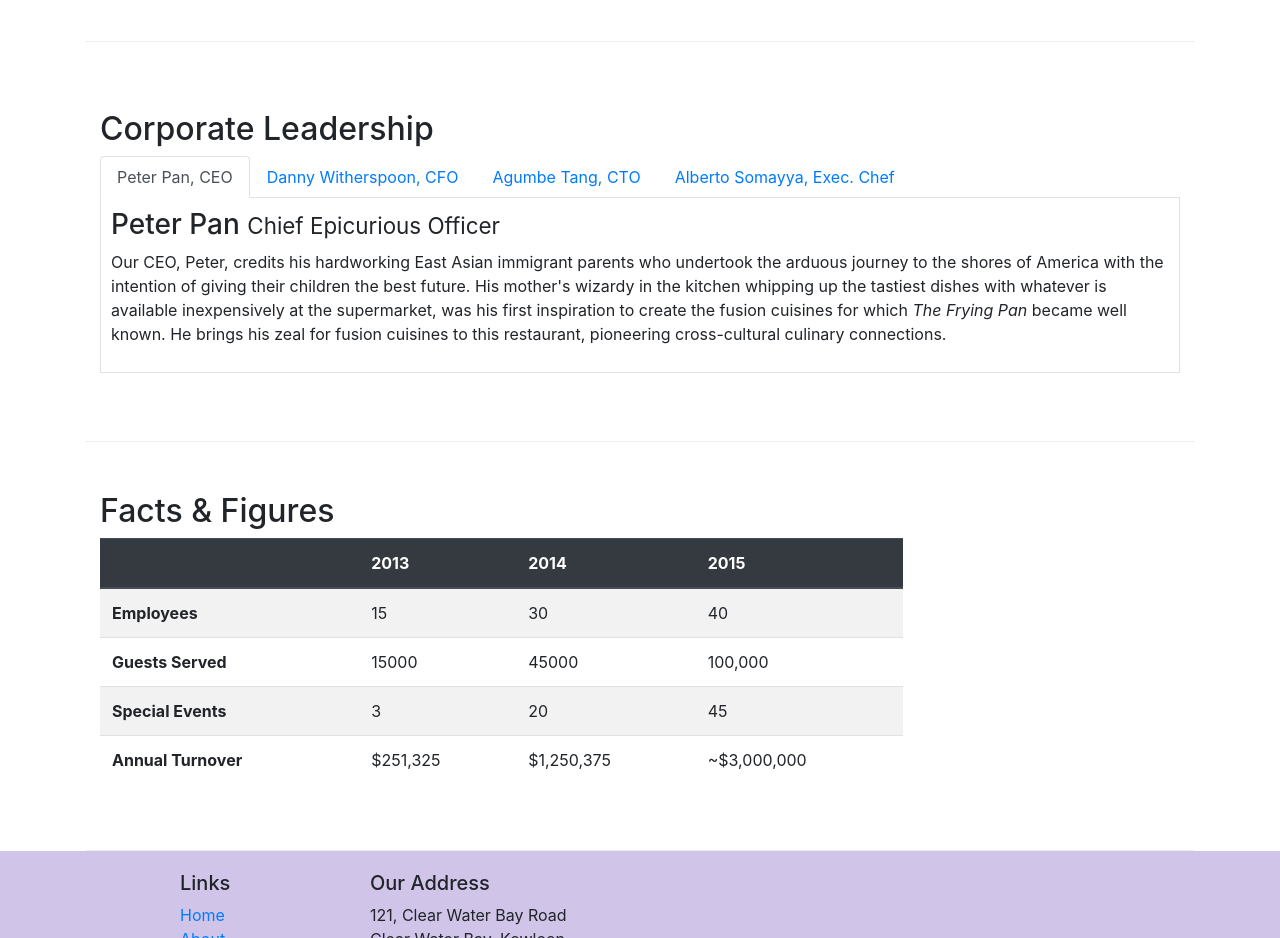
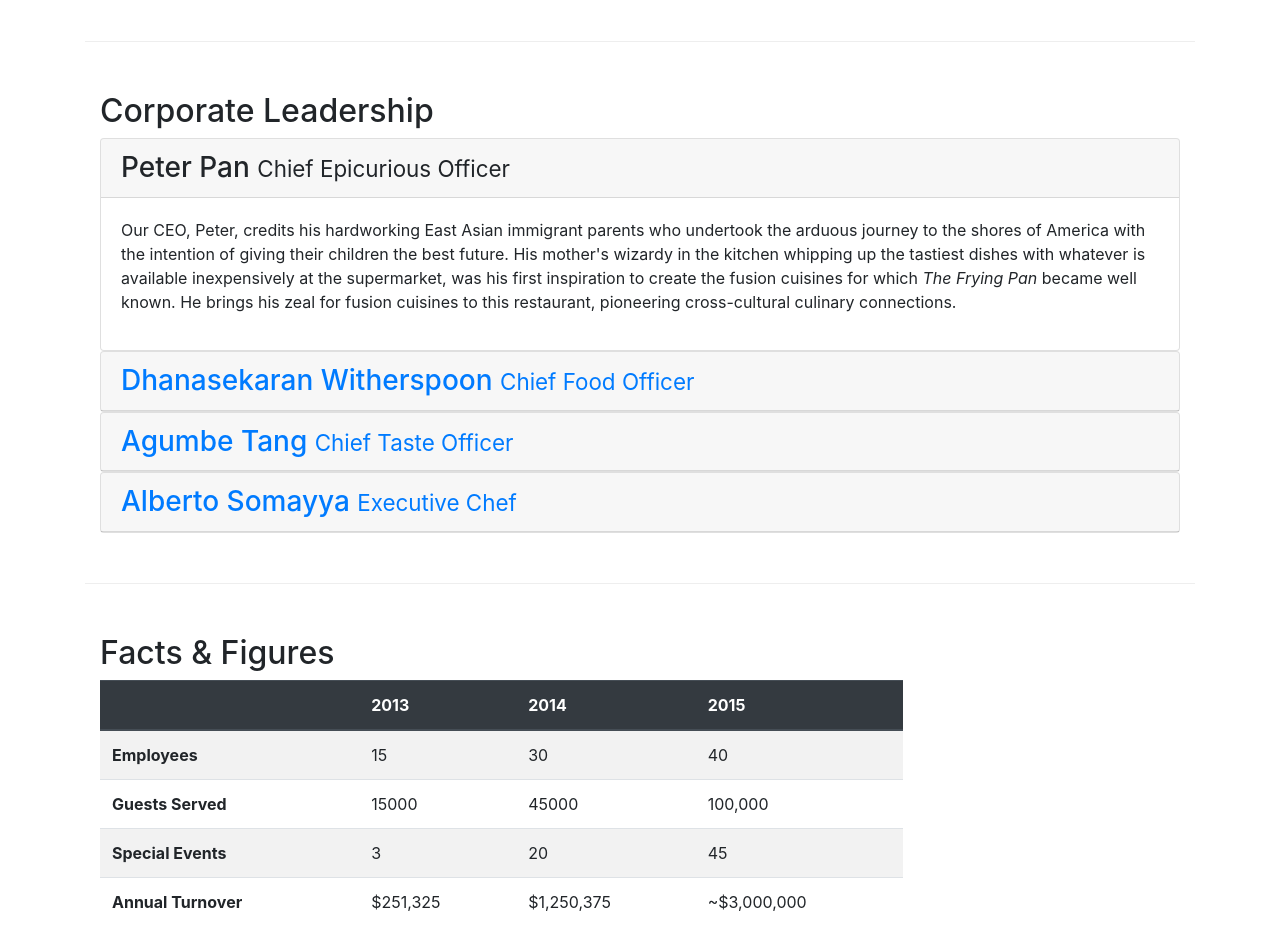
Before and after one commit to DevilRyu/Bootstrap, a website: page aboutus.html in a window 1280 px wide. Shown: the part 880-1818 px from the top of the page. Drawn offline with nearby package versions, Linux system fonts and the light colour scheme.

Commit message:
Accordion

```diff
--- a/aboutus.html
+++ b/aboutus.html
@@ -116,45 +116,67 @@
         <div class="row row-content  align-items-center">
             <div class="col-12 col-sm-12">
                 <h2>Corporate Leadership</h2>
-                <ul class="nav nav-tabs">
-                    <li class="nav-item">
-                        <a class="nav-link active" href="#peter" role="tab" data-toggle="tab">Peter Pan, CEO</a>
-                    </li>
-                    <li class="nav-item">
-                        <a class="nav-link" href="#danny" role="tab" data-toggle="tab">Danny Witherspoon, CFO</a>
-                    </li>
-                    <li class="nav-item">
-                        <a class="nav-link" href="#agumbe" role="tab" data-toggle="tab">Agumbe Tang, CTO</a>
-                    </li>
-                    <li class="nav-item">
-                        <a class="nav-link" href="#alberto" role="tab" data-toggle="tab">Alberto Somayya, Exec. Chef</a>
-                    </li>
-                </ul>
 
-                <div class="tab-content">
 
-                    <div role="tabpanel" class="tab-pane fade show active" id="peter">
-                        <h3>Peter Pan <small>Chief Epicurious Officer</small></h3>
-                        <p class="d-none d-sm-block">Our CEO, Peter, credits his hardworking East Asian immigrant
-                            parents who undertook the arduous journey to the shores of America with the intention of
-                            giving their children the best future. His mother's wizardy in the kitchen whipping up the
-                            tastiest dishes with whatever is available inexpensively at the supermarket, was his first
-                            inspiration to create the fusion cuisines for which <em>The Frying Pan</em> became well
-                            known. He brings his zeal for fusion cuisines to this restaurant, pioneering cross-cultural
+
+                <div id="accordion">
+                    <div class="card">
+                        <div class="card-header" role="tab" id="peterhead">
+                            <h3 class="mb-0">
+                                <a data-toggle="collapse" data-target="#peter">
+                                    Peter Pan <small>Chief Epicurious Officer</small>
+                                </a>
+                            </h3>
+                        </div>
+                        <div role="tabpanel" class="collapse show" id="peter" data-parent="#accordion">
+                            <div class="card-body">
+                                <p class="d-none d-sm-block">Our CEO, Peter, credits his hardworking East Asian
+                                    immigrant
+                                    parents who undertook the arduous journey to the shores of America with the
+                                    intention of
+                                    giving their children the best future. His mother's wizardy in the kitchen whipping
+                                    up the
+                                    tastiest dishes with whatever is available inexpensively at the supermarket, was his
+                                    first
+                                    inspiration to create the fusion cuisines for which <em>The Frying Pan</em> became
+                                    well
+                                    known. He brings his zeal for fusion cuisines to this restaurant, pioneering
+                                    cross-cultural
                                     culinary connections.</p>
                             </div>
 
-                    <div role="tabpanel" class="tab-pane fade  " id="danny">
-                        <h3>Dhanasekaran Witherspoon <small>Chief Food Officer</small></h3>
+                        </div>
+                    </div>
+
+                    <div class="card">
+                        <div class="card-header" role="tab" id="dannyhead">
+                            <h3 class="mb-0">
+                                <a class="collapsed" data-toggle="collapse" data-target="#danny">
+                                    Dhanasekaran Witherspoon <small>Chief Food Officer</small>
+                                </a>
+                            </h3>
+                        </div>
+                        <div class="collapse" id="danny" data-parent="#accordion">
+                            <div class="card-body">
                                 <p class="d-none d-sm-block">Our CFO, Danny, as he is affectionately referred to by his
                                     colleagues, comes from a long established family tradition in farming and produce. His
                                     experiences growing up on a farm in the Australian outback gave him great appreciation for
                                     varieties of food sources. As he puts it in his own words, <em>Everything that runs, wins,
                                         and everything that stays, pays!</em></p>
                             </div>
+                        </div>
+                    </div>
 
-                    <div role="tabpanel" class="tab-pane fade  " id="agumbe">
-                        <h3>Agumbe Tang <small>Chief Taste Officer</small></h3>
+                    <div class="card">
+                        <div class="card-header" role="tab" id="agumbehead">
+                            <h3 class="mb-0">
+                                <a class="collapsed" data-toggle="collapse" data-target="#agumbe">
+                                    Agumbe Tang <small>Chief Taste Officer</small>
+                                </a>
+                            </h3>
+                        </div>
+                        <div class="collapse" id="agumbe" data-parent="#accordion">
+                            <div class="card-body">
                                 <p class="d-none d-sm-block">Blessed with the most discerning gustatory sense, Agumbe, our CTO,
                                     personally ensures that every dish that we serve meets his exacting tastes. Our chefs dread
                                     the
@@ -162,15 +184,27 @@
                                     his
                                     motto, <em>You click only if you survive my lick.</em></p>
                             </div>
+                        </div>
+                    </div>
 
-                    <div role="tabpanel" class="tab-pane fade  " id="alberto">
-                        <h3>Alberto Somayya <small>Executive Chef</small></h3>
+                    <div class="card">
+                        <div class="card-header" role="tab" id="albertohead">
+                            <h3 class="mb-0">
+                                <a class="collapsed" data-toggle="collapse" data-target="#alberto">
+                                    Alberto Somayya <small>Executive Chef</small>
+                                </a>
+                            </h3>
+                        </div>
+                        <div class="collapse" id="alberto" data-parent="#accordion">
+                            <div class="card-body">
                                 <p class="d-none d-sm-block">Award winning three-star Michelin chef with wide International
                                     experience having worked closely with whos-who in the culinary world, he specializes in
                                     creating
                                     mouthwatering Indo-Italian fusion experiences. He says, <em>Put together the cuisines from
                                         the
                                         two craziest cultures, and you get a winning hit! Amma Mia!</em></p>
+                            </div>
+                        </div>
                     </div>
                 </div>
             </div>
```
Lines whose indentation alone changed are shown as unchanged.
